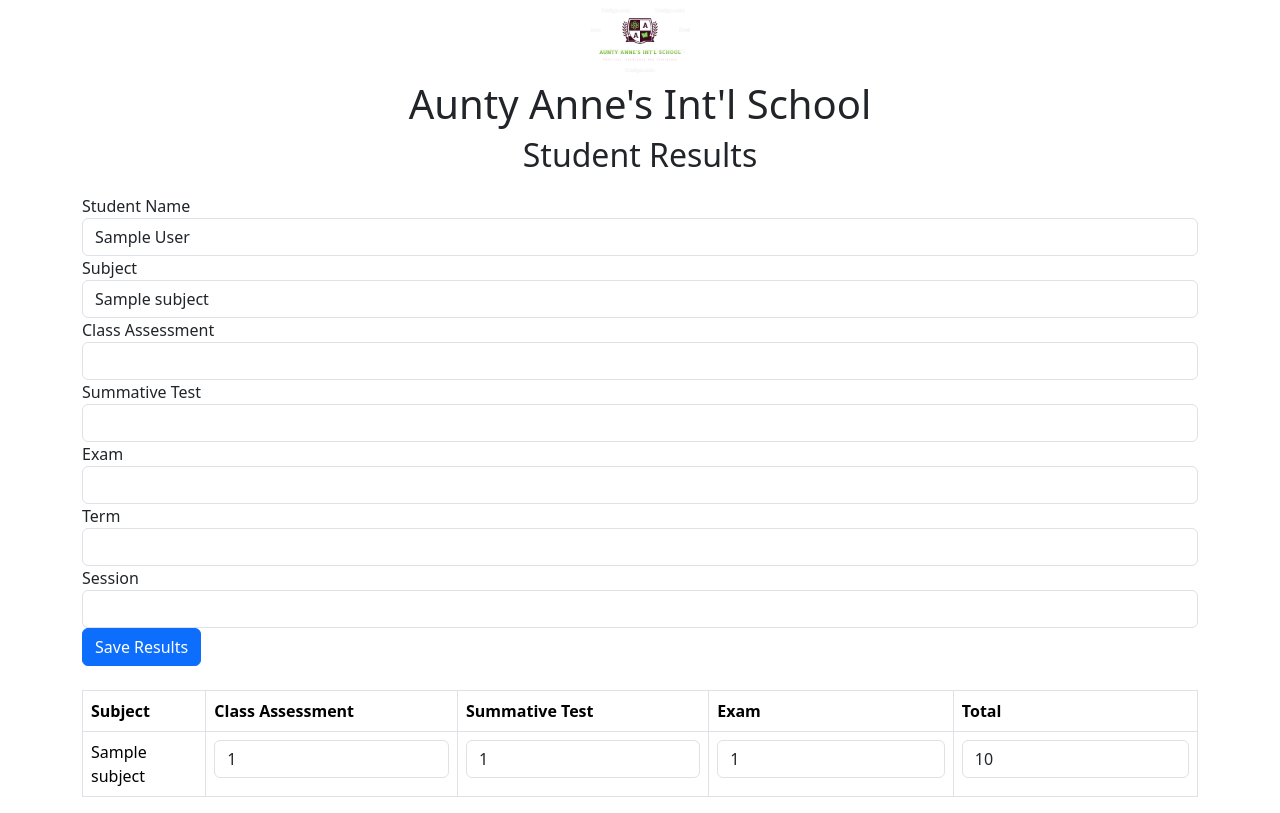
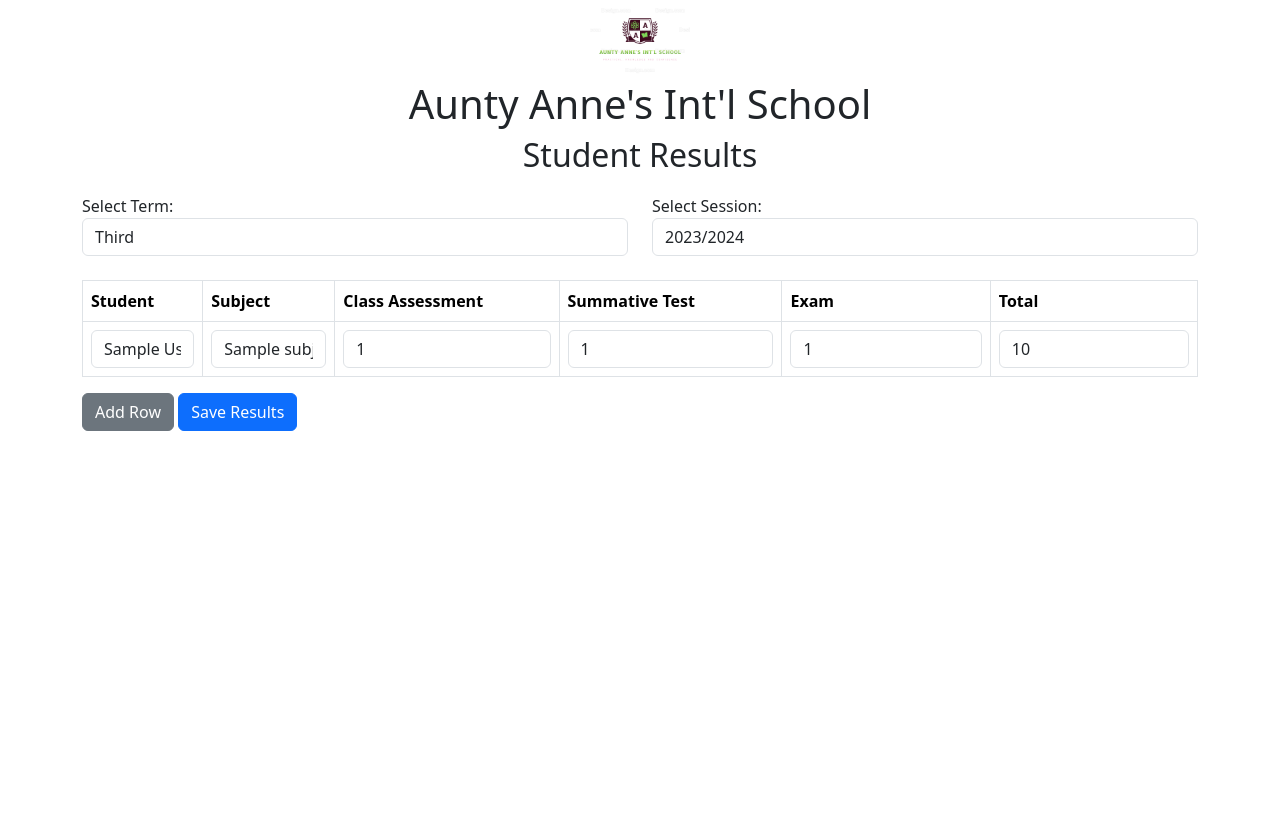
Before and after one commit to gospelin/gigacad, a Flask app: page /admin/manage_results in a window 1280 px wide. After the commit the page ends 431 px from the top, so only its background shows below. Run offline with Flask 3, Linux system fonts and the light colour scheme; a user stored in the database is signed in; tables that the repository leaves empty hold one stand-in row (values such as "Sample post").

Commit message:
Working on new development

```diff
--- a/application/forms.py
+++ b/application/forms.py
@@ -88,3 +88,24 @@ class LoginForm(FlaskForm):
     )
     password = PasswordField("Password", validators=[DataRequired()])
     submit = SubmitField("Login")
+
+
+class EditStudentForm(FlaskForm):
+    first_name = StringField("First Name", validators=[DataRequired()])
+    last_name = StringField("Last Name", validators=[DataRequired()])
+    username = StringField("Username", validators=[DataRequired()])
+    entry_class = SelectField(
+        "Class",
+        choices=[
+            ("Primary 1", "Primary 1"),
+            ("Primary 2", "Primary 2"),
+            ("Primary 3", "Primary 3"),
+            ("Primary 4", "Primary 4"),
+            ("Primary 5", "Primary 5"),
+            ("Primary 6", "Primary 6"),
+            ("JSS 1", "JSS 1"),
+            ("JSS 2", "JSS 2"),
+            ("JSS 3", "JSS 3"),
+        ],
+    )
+    submit = SubmitField("Save")
--- a/application/routes.py
+++ b/application/routes.py
@@ -1,24 +1,17 @@
-from application import app, db
+from . import app, db
 from flask import render_template, redirect, url_for, flash, request
 from flask_login import login_required, login_user, logout_user, current_user
 from .models import Student, User, Subject, Score
-from .forms import StudentRegistrationForm, LoginForm, ScoreForm
+from .forms import StudentRegistrationForm, LoginForm, ScoreForm, EditStudentForm
 import random, string
-
 
 def generate_unique_username(first_name, last_name):
     username = f"{first_name.lower()}.{last_name.lower()}"
-    print(f"Generated username: {username}")  # Debugging statement
     existing_user = Student.query.filter_by(username=username).first()
-    print(f"Existing user: {existing_user}")  # Debugging statement
     if existing_user:
-        random_suffix = "".join(
-            random.choices(string.ascii_lowercase + string.digits, k=4)
-        )
+        random_suffix = "".join(random.choices(string.ascii_lowercase + string.digits, k=4))
         username = f"{username}{random_suffix}"
     return username
-
-# This is for regular navigation links
 
 @app.route('/')
 @app.route('/index')
@@ -30,17 +23,12 @@ def index():
 def about_us():
     return render_template('about_us.html', title="About Us", school_name="Aunty Anne's Int'l School")
 
-# Student Registration routes
-
-
 @app.route("/register/student", methods=["GET", "POST"])
 def student_registration():
     form = StudentRegistrationForm()
     if form.validate_on_submit():
         username = generate_unique_username(form.first_name.data, form.last_name.data)
-        temporary_password = "".join(
-            random.choices(string.ascii_letters + string.digits, k=8)
-        )
+        temporary_password = "".join(random.choices(string.ascii_letters + string.digits, k=8))
         student = Student(
             first_name=form.first_name.data,
             last_name=form.last_name.data,
@@ -58,11 +46,9 @@ def student_registration():
             username=username,
             password = temporary_password
         )
-
         user = User(username=student.username, is_admin=False)
         user.set_password(student.password)
         student.user = user
-
         try:
             db.session.add(student)
             db.session.add(user)
@@ -73,26 +59,14 @@ def student_registration():
             )
         except Exception as e:
             db.session.rollback()
-            flash(f"Error: {str(e)}", "alert alert-danger")
-
+            flash("An error occurred. Please try again later.", "alert alert-danger")
         return redirect(url_for("index"))
-    else:
-        for field, errors in form.errors.items():
-            for error in errors:
-                flash(
-                    f"Error in the {getattr(form, field).label.text} field - {error}",
-                    "alert alert-danger",
-                )
-
     return render_template(
         "student_registration.html",
         title="Register",
         form=form,
         school_name="Aunty Anne's Int'l School",
     )
-
-
-# Login and User Authentication routes
 
 @app.route("/login", methods=["GET", "POST"])
 def login():
@@ -107,15 +81,12 @@ def login():
             flash("Login Unsuccessful. Please check username and password", "danger")
     return render_template("login.html", title="Login", form=form)
 
-
 @app.route("/logout")
 @login_required
 def logout():
     logout_user()
     return redirect(url_for("index"))
 
-
-# Protect admin routes
 @app.route("/admin")
 @login_required
 def admin_dashboard():
@@ -123,81 +94,118 @@ def admin_dashboard():
         return redirect(url_for("login"))
     return render_template("/admin/index.html")
 
-### Result Management Routes ###
-
-
 @app.route("/admin/manage_results", methods=["GET", "POST"])
 @login_required
 def manage_results():
     form = ScoreForm()
-    form.student_id.choices = [
-        (student.id, f"{student.first_name} {student.last_name}")
-        for student in Student.query.all()
-    ]
-    form.subject_id.choices = [
-        (subject.id, subject.name) for subject in Subject.query.all()
-    ]
-
-    if form.validate_on_submit():
-        # Get form data
-        student_id = form.student_id.data
-        subject_id = form.subject_id.data
-        class_assessment = form.class_assessment.data
-        summative_test = form.summative_test.data
-        exam = form.exam.data
-        term = form.term.data
-        session = form.session.data
-
-        # Check if score already exists for the student and subject
-        score = Score.query.filter_by(
-            student_id=student_id, subject_id=subject_id
-        ).first()
-        if score:
-            # Update existing score
-            score.class_assessment = class_assessment
-            score.summative_test = summative_test
-            score.exam = exam
-            score.term = term
-            score.session = session
-        else:
-            # Create new score entry
-            score = Score(
-                student_id=student_id,
-                subject_id=subject_id,
-                class_assessment=class_assessment,
-                summative_test=summative_test,
-                exam=exam,
-                term=term,
-                session=session,
-            )
-
-        score.calculate_total()  # Assuming you have a method to calculate total in your Score model
-        db.session.add(score)
+    students = Student.query.all()
+    subjects = Subject.query.all()
+    if request.method == "POST":
+        for key, value in request.form.items():
+            if key.startswith("student_id_new_"):
+                student_id = value
+                result_id = key.split("_")[-1]
+                subject_id = request.form.get(f"subject_id_new_{result_id}")
+                class_assessment = request.form.get(f"class_assessment_new_{result_id}")
+                summative_test = request.form.get(f"summative_test_new_{result_id}")
+                exam = request.form.get(f"exam_new_{result_id}")
+                total = request.form.get(f"total_new_{result_id}")
+                if subject_id and class_assessment and summative_test and exam and total:
+                    new_score = Score(
+                        student_id=student_id,
+                        subject_id=subject_id,
+                        class_assessment=class_assessment,
+                        summative_test=summative_test,
+                        exam=exam,
+                        total=total,
+                        term=form.term.data,
+                        session=form.session.data,
+                    )
+                    db.session.add(new_score)
+                else:
+                    flash("All fields are required for new rows.", "error")
+            else:
+                try:
+                    result_id = key.split("_")[2]
+                except IndexError:
+                    continue
+                student_id = request.form.get(f"student_id_{result_id}")
+                subject_id = request.form.get(f"subject_id_{result_id}")
+                class_assessment = request.form.get(f"class_assessment_{result_id}")
+                summative_test = request.form.get(f"summative_test_{result_id}")
+                exam = request.form.get(f"exam_{result_id}")
+                total = request.form.get(f"total_{result_id}")
+                if "new_" in result_id:
+                    continue
+                else:
+                    score = Score.query.get(result_id)
+                    if score:
+                        score.student_id = student_id
+                        score.subject_id = subject_id
+                        score.class_assessment = class_assessment
+                        score.summative_test = summative_test
+                        score.exam = exam
+                        score.total = total
+                    else:
+                        flash(f"Score with ID {result_id} not found.", "error")
         db.session.commit()
-        flash("Score saved successfully!", "success")
+        flash("Scores updated successfully!", "success")
         return redirect(url_for("manage_results"))
-
     results = Score.query.all()
-    return render_template("admin/manage_results.html", form=form, results=results)
-
+    return render_template(
+        "admin/manage_results.html",
+        form=form,
+        results=results,
+        students=students,
+        subjects=subjects,
+    )
 
 @app.route("/results")
 @login_required
 def student_result_portal():
     if current_user.is_admin:
         return redirect(url_for("admin_dashboard"))
-
     student = Student.query.filter_by(user_id=current_user.id).first()
     if not student:
         flash("Student not found", "alert alert-danger")
         return redirect(url_for("index"))
-
     results = Score.query.filter_by(student_id=student.id).all()
     if not results:
         flash("No results found for this student", "alert alert-info")
         return redirect(url_for("index"))
-
     return render_template(
         "view_results.html", title="View Results", student=student, results=results,
         school_name="Aunty Anne's Int'l School"
     )
+
+
+@app.route("/admin/classes/<entry_class>")
+def students_by_class(entry_class):
+    students = Student.query.filter_by(entry_class=entry_class).all()
+    return render_template(
+        "admin/students_by_class.html", students=students, entry_class=entry_class
+    )
+
+
+@app.route("/admin/edit_student/<int:student_id>", methods=["GET", "POST"])
+def edit_student(student_id):
+    student = Student.query.get_or_404(student_id)
+    form = EditStudentForm()
+
+    if form.validate_on_submit():
+        student.username = form.username.data
+        student.entry_class = form.entry_class.data
+        student.first_name = form.first_name.data
+        student.last_name = form.last_name.data
+        # Update other fields as needed
+        db.session.commit()
+        flash('Student updated successfully!', 'success')
+        return redirect(url_for('students_by_class', entry_class=student.entry_class))
+    elif request.method == 'GET':
+        form.username.data = student.username
+        form.entry_class.data = student.entry_class
+        form.first_name = student.first_name
+        form.last_name = student.last_name
+        # Populate other fields as necessary
+
+    return render_template('admin/edit_student.html', form=form, student=student)
--- a/application/templates/admin/manage_results.html
+++ b/application/templates/admin/manage_results.html
@@ -25,40 +25,28 @@
             <h2>Student Results</h2>
         </div>
         <form method="POST" action="{{ url_for('manage_results') }}">
+            <div class="row mb-3">
+                <div class="col">
+                    <label for="term">Select Term:</label>
+                    <select name="term" id="term" class="form-control">
+                        <option value="First">First</option>
+                        <option value="Second">Second</option>
+                        <option value="Third" selected>Third</option>
+                    </select>
+                </div>
+                <div class="col">
+                    <label for="session">Select Session:</label>
+                    <select name="session" id="session" class="form-control">
+                        <option value="2023/2024">2023/2024</option>
+                        <option value="2024/2025">2024/2025</option>
+                    </select>
+                </div>
+            </div>
             {{ form.hidden_tag() }}
-            <div class="form-group">
-                <label for="student_id">Student Name</label>
-                {{ form.student_id(class_='form-control') }}
-            </div>
-            <div class="form-group">
-                <label for="subject_id">Subject</label>
-                {{ form.subject_id(class_='form-control') }}
-            </div>
-            <div class="form-group">
-                <label for="class_assessment">Class Assessment</label>
-                {{ form.class_assessment(class_='form-control') }}
-            </div>
-            <div class="form-group">
-                <label for="summative_test">Summative Test</label>
-                {{ form.summative_test(class_='form-control') }}
-            </div>
-            <div class="form-group">
-                <label for="exam">Exam</label>
-                {{ form.exam(class_='form-control') }}
-            </div>
-            <div class="form-group">
-                <label for="term">Term</label>
-                {{ form.term(class_='form-control') }}
-            </div>
-            <div class="form-group">
-                <label for="session">Session</label>
-                {{ form.session(class_='form-control') }}
-            </div>
-            <button type="submit" class="btn btn-primary">Save Results</button>
-        </form>
             <table class="table table-bordered mt-4">
                 <thead>
                     <tr>
+                        <th>Student</th>
                         <th>Subject</th>
                         <th>Class Assessment</th>
                         <th>Summative Test</th>
@@ -69,18 +57,65 @@
                 <tbody id="results-table">
                     {% for result in results %}
                     <tr>
-                    <td>{{ result.subject.name }}</td>
-                    <td><input type="number" value="{{ result.class_assessment }}" class="form-control class-assessment" data-id="{{ result.id }}"></td>
-                    <td><input type="number" value="{{ result.summative_test }}" class="form-control summative-test" data-id="{{ result.id }}"></td>
-                    <td><input type="number" value="{{ result.exam }}" class="form-control exam" data-id="{{ result.id }}"></td>
-                    <td><input type="number" value="{{ result.total }}" class="form-control total" data-id="{{ result.id }}" readonly></td>
+                        <td>
+                            <select name="student_id_{{ result.id }}" class="form-control">
+                                {% for student in students %}
+                                <option value="{{ student.id }}" {% if student.id == result.student_id %}selected{% endif %}>{{ student.first_name }} {{ student.last_name }}</option>
+                                {% endfor %}
+                            </select>
+                        </td>
+                        <td>
+                            <select name="subject_id_{{ result.id }}" class="form-control">
+                                {% for subject in subjects %}
+                                <option value="{{ subject.id }}" {% if subject.id == result.subject_id %}selected{% endif %}>{{ subject.name }}</option>
+                                {% endfor %}
+                            </select>
+                        </td>
+                        <td><input type="number" name="class_assessment_{{ result.id }}" value="{{ result.class_assessment }}" class="form-control class-assessment" data-id="{{ result.id }}"></td>
+                        <td><input type="number" name="summative_test_{{ result.id }}" value="{{ result.summative_test }}" class="form-control summative-test" data-id="{{ result.id }}"></td>
+                        <td><input type="number" name="exam_{{ result.id }}" value="{{ result.exam }}" class="form-control exam" data-id="{{ result.id }}"></td>
+                        <td><input type="number" name="total_{{ result.id }}" value="{{ result.total }}" class="form-control total" data-id="{{ result.id }}" readonly></td>
                     </tr>
                     {% endfor %}
+                    <tr id="new-row-template" style="display: none;">
+                        <td>
+                            <select name="student_id_new_X" class="form-control">
+                                {% for student in students %}
+                                <option value="{{ student.id }}">{{ student.first_name }} {{ student.last_name }}</option>
+                                {% endfor %}
+                            </select>
+                        </td>
+                        <td>
+                            <select name="subject_id_new_X" class="form-control">
+                                {% for subject in subjects %}
+                                <option value="{{ subject.id }}">{{ subject.name }}</option>
+                                {% endfor %}
+                            </select>
+                        </td>
+                        <td><input type="number" name="class_assessment_new_X" class="form-control class-assessment" data-id="new_X"></td>
+                        <td><input type="number" name="summative_test_new_X" class="form-control summative-test" data-id="new_X"></td>
+                        <td><input type="number" name="exam_new_X" class="form-control exam" data-id="new_X"></td>
+                        <td><input type="number" name="total_new_X" class="form-control total" data-id="new_X" readonly></td>
+                    </tr>
                 </tbody>
             </table>
+            <button type="button" class="btn btn-secondary" onclick="addRow()">Add Row</button>
+            <button type="submit" class="btn btn-primary">Save Results</button>
+        </form>
     </div>
 
     <script>
+        let newRowIdx = 0;
+
+        function addRow() {
+            const template = document.querySelector('#new-row-template');
+            const newRow = template.cloneNode(true);
+            newRow.style.display = '';
+            newRow.innerHTML = newRow.innerHTML.replace(/new_X/g, `new_${newRowIdx}`);
+            document.querySelector('#results-table').appendChild(newRow);
+            newRowIdx++;
+        }
+
         document.addEventListener('input', function(event) {
             if (event.target.classList.contains('class-assessment') ||
                 event.target.classList.contains('summative-test') ||
@@ -95,3 +130,4 @@
         });
     </script>
 </body>
+</html>
```
Also changed, not shown: application/templates/admin/edit_student.html (added, +36 -0 lines), application/templates/admin/index.html (+21 -9 lines), application/templates/admin/students_by_class.html (added, +39 -0 lines). Lines whose indentation alone changed are shown as unchanged.
